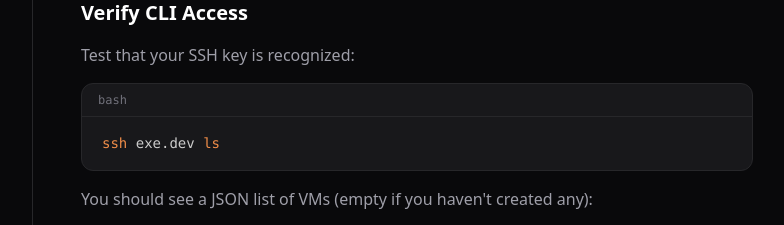
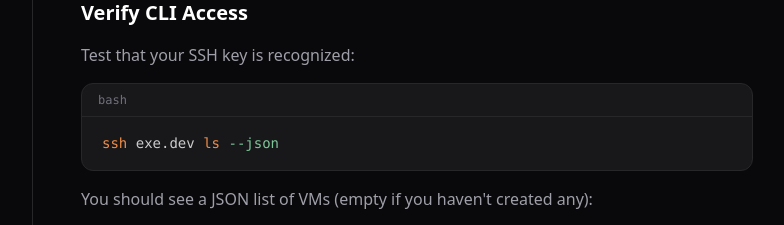
Before and after one commit to elasticclaw/elasticclaw.ai, a Next.js app: page /docs/exe-dev in a window 1280 px wide. Shown: the part 1320-1545 px from the top of the page, without its empty margins (207-991 px from the left). Built offline with nearby package versions, Linux system fonts and the light colour scheme.

Commit message:
docs: fix greptile review comments on PR #15
- exe-dev page: add --json flag to ls command for correct JSON output
- providers page: use Next.js Link component instead of <a> for client-side routing

```diff
--- a/src/app/docs/exe-dev/page.tsx
+++ b/src/app/docs/exe-dev/page.tsx
@@ -66,7 +66,7 @@
 
       <Section title="Verify CLI Access">
         <p>Test that your SSH key is recognized:</p>
-        <CodeBlock lang="bash">{`ssh exe.dev ls`}</CodeBlock>
+        <CodeBlock lang="bash">{`ssh exe.dev ls --json`}</CodeBlock>
         <p>You should see a JSON list of VMs (empty if you haven't created any):</p>
         <CodeBlock lang="json">{`{"vms":[]}`}</CodeBlock>
         <p>If you get a permission error, verify the key is registered:</p>
--- a/src/app/docs/providers/page.tsx
+++ b/src/app/docs/providers/page.tsx
@@ -1,4 +1,5 @@
 import type { Metadata } from "next";
+import Link from "next/link";
 import { DocsPage, CodeBlock, Section, Note } from "@/components/docs-page";
 
 export const metadata: Metadata = { title: "Providers" };
@@ -133,9 +134,9 @@
         <p>
           exe.dev provides persistent VMs accessible via SSH. No cloud account
           needed — just SSH key authentication. See the{" "}
-          <a href="/docs/exe-dev" className="text-cyan-400 hover:underline">
+          <Link href="/docs/exe-dev" className="text-cyan-400 hover:underline">
             exe.dev setup guide
-          </a>{" "}
+          </Link>{" "}
           for details.
         </p>
         <CodeBlock lang="yaml">{`providers:
```
